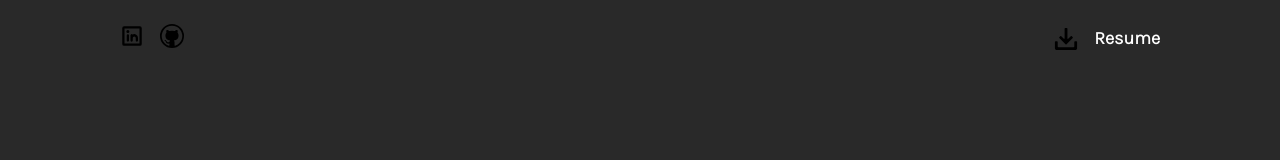
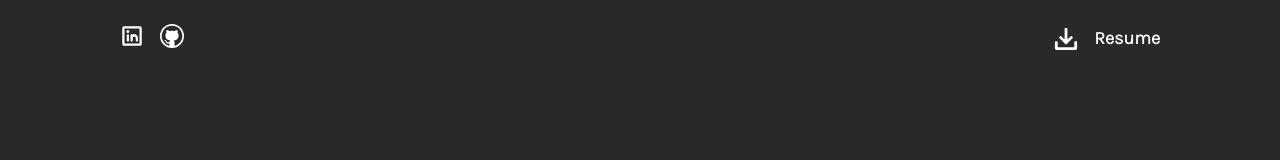
Before and after one commit to salmanprottoy/next-portfolio, a Next.js app: page / in a window 1280 px wide. Shown: the top 160 px of the page. Built offline with nearby package versions, Linux system fonts and the light colour scheme.

Commit message:
# Improvement - header component udpate

```diff
--- a/components/organisms/Header.tsx
+++ b/components/organisms/Header.tsx
@@ -13,7 +13,12 @@ const Header = () => {
       <Flex direction="row" justify="between" className="w-full relative z-50">
         <Flex direction="row" gap="md" className="cursor-pointer">
           {filteredSocialMedia.map((item, index) => (
-            <Flex key={index} direction="column" gap="sm">
+            <Flex
+              key={index}
+              direction="column"
+              gap="sm"
+              className="text-light"
+            >
               <a href={item.link} target="_blank" rel="noopener noreferrer">
                 <Icon name={item.name as "github" | "linkedin"} />
               </a>
@@ -26,7 +31,7 @@ const Header = () => {
           rel="noopener noreferrer"
           className="cursor-pointer"
         >
-          <Flex direction="row" align="center" gap="md">
+          <Flex direction="row" align="center" gap="md" className="text-light">
             <Icon name="download" />
             <Text variant="body-lg" weight="bold" color="light">
               {resume.text}
```
